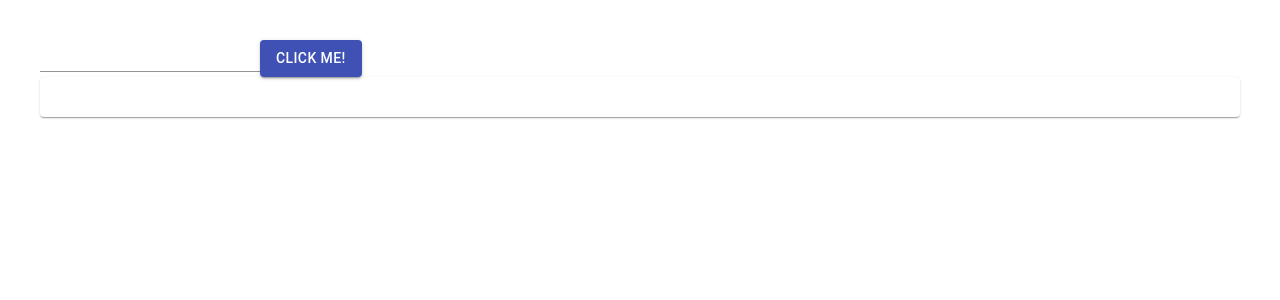
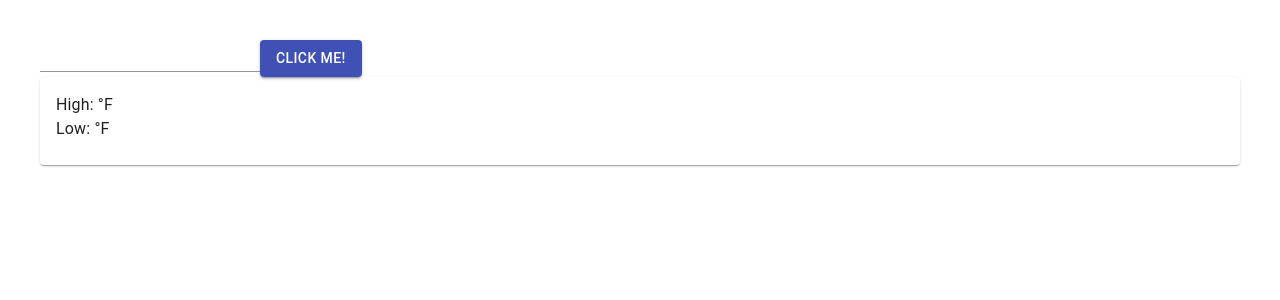
Before and after one commit to rob-3/weather-app-improved-2, a React (Create React App) app: page / in a window 1280 px wide. Shown: the top 300 px of the page. Built offline with nearby package versions, Linux system fonts and the light colour scheme.

Commit message:
Add temperatures to output

```diff
--- a/src/App.js
+++ b/src/App.js
@@ -12,6 +12,10 @@ import { useState } from "react";
 const searchURL = "https://www.metaweather.com/api/location/search/?query=";
 const weatherURL = "https://www.metaweather.com/api/location/";
 
+function toFarenheit(celcius) {
+  return Math.round(celcius * (9 / 5) + 32);
+}
+
 function App() {
   const [text, setText] = useState("");
   const [weatherObj, setWeather] = useState("");
@@ -24,8 +28,8 @@ function App() {
       blob.json()
     );
     const weather = weatherData.consolidated_weather[0].weather_state_name;
-    const high = weatherData.consolidated_weather[0].max_temp;
-    const low = weatherData.consolidated_weather[0].min_temp;
+    const high = toFarenheit(weatherData.consolidated_weather[0].max_temp);
+    const low = toFarenheit(weatherData.consolidated_weather[0].min_temp);
     setWeather({ weather, high, low });
   }
 
@@ -41,8 +45,8 @@ function App() {
       <Card>
         <CardContent>
           <Typography>{weatherObj.weather}</Typography>
-          <Typography>{weatherObj.high}</Typography>
-          <Typography>{weatherObj.low}</Typography>
+          <Typography>High: {weatherObj.high}°F</Typography>
+          <Typography>Low: {weatherObj.low}°F</Typography>
         </CardContent>
       </Card>
     </Box>
```
